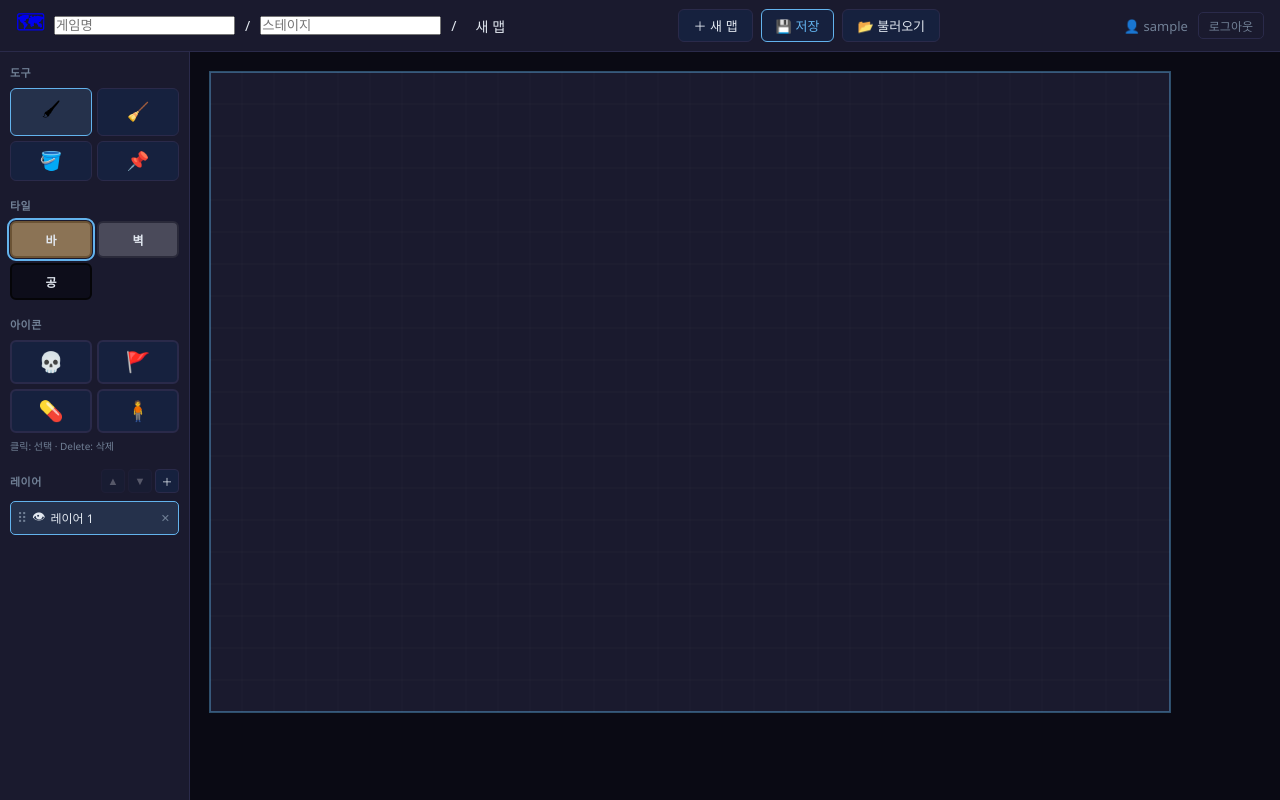
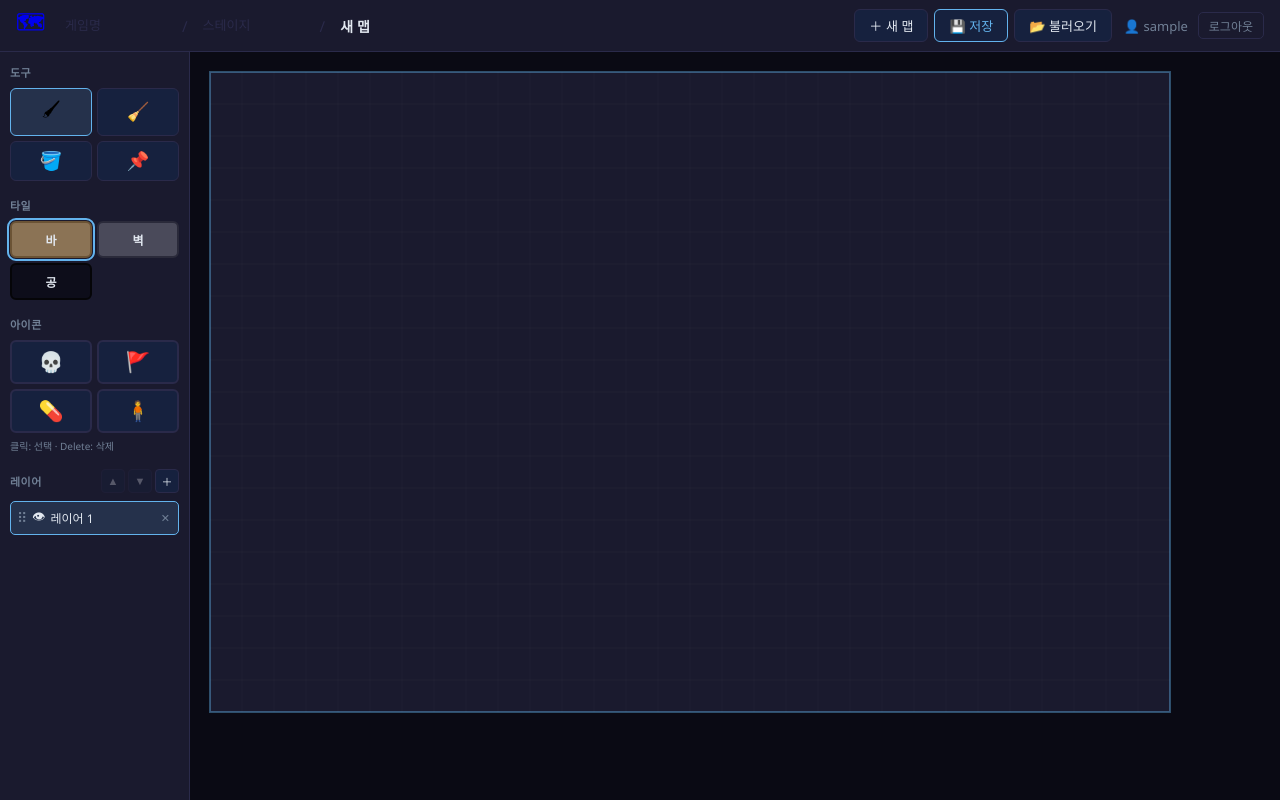
Before and after one commit to addbum421/d2m, a Django app: page /editor/ in a window 1280 px wide. Run offline with Django 4.2, Linux system fonts and the light colour scheme; the visitor is signed in with stand-in values (Sample User, id 1); data that the repository does not hold is empty.

Commit message:
fix: 에디터 헤더 레이아웃·인풋 스타일 수정
- meta-input / meta-sep 을 editor.css 로 이동 (editor.html 은 editor.css 만 로드)
- hover 시 테두리 표시, focus 시 accent 테두리 + surface2 배경 추가
- map-name-input 에 font-weight:600 + hover/focus 상태 추가
- 헤더 클래스 정리: header-left/center/right → header-meta/actions/user
- header-meta 에 flex:1 + min-width:0 으로 버튼 영역 밀리지 않게 고정
- index.css 에서 중복 meta-input/meta-sep 제거

Co-Authored-By: Claude Sonnet 4.6 <noreply@anthropic.com>

```diff
--- a/source_code/static/css/editor.css
+++ b/source_code/static/css/editor.css
@@ -168,26 +168,57 @@ body {
   z-index: 10;
 }
 
-.header-left   { display: flex; align-items: center; gap: 10px; flex: 1; }
-.header-center { display: flex; gap: 8px; }
-.header-right  { display: flex; align-items: center; gap: 10px; flex: 1; justify-content: flex-end; }
+/* 헤더 영역 구분 */
+.header-meta    { display: flex; align-items: center; gap: 6px; flex: 1; min-width: 0; }
+.header-actions { display: flex; align-items: center; gap: 6px; flex-shrink: 0; }
+.header-user    { display: flex; align-items: center; gap: 10px; flex-shrink: 0; margin-left: auto; }
 
 .logo { font-size: 1.3rem; font-weight: 700; letter-spacing: -0.5px; }
 
+/* 헤더 메타 인풋 (게임명 / 스테이지) */
+.meta-input {
+  background: transparent;
+  border: 1px solid transparent;
+  border-radius: 5px;
+  color: var(--text-muted);
+  font-size: 13px;
+  padding: 4px 8px;
+  width: 120px;
+  transition: color 0.15s, border-color 0.15s, background 0.15s;
+  outline: none;
+}
+.meta-input:hover {
+  border-color: var(--border);
+}
+.meta-input:focus {
+  border-color: var(--accent);
+  background: var(--surface2);
+  color: var(--text);
+}
+.meta-input::placeholder { color: var(--border); }
+
+.meta-sep {
+  color: var(--border);
+  font-size: 15px;
+  user-select: none;
+  flex-shrink: 0;
+}
+
+/* 헤더 맵 이름 인풋 */
 .map-name-input {
   background: transparent;
   border: 1px solid transparent;
   border-radius: 5px;
   color: var(--text);
   font-size: 14px;
-  padding: 5px 8px;
-  width: 200px;
+  font-weight: 600;
+  padding: 4px 8px;
+  width: 180px;
+  outline: none;
+  transition: border-color 0.15s, background 0.15s;
 }
-.map-name-input:focus {
-  border-color: var(--border);
-  background: var(--surface2);
-  outline: none;
-}
+.map-name-input:hover  { border-color: var(--border); }
+.map-name-input:focus  { border-color: var(--accent); background: var(--surface2); }
 
 .btn-header {
   background: var(--surface2);
--- a/source_code/templates/maps/editor.html
+++ b/source_code/templates/maps/editor.html
@@ -10,20 +10,23 @@
 
 <!-- ── 헤더 ─────────────────────────────────── -->
 <header class="header">
-  <div class="header-left">
-    <a href="{% url 'index' %}" class="logo" style="text-decoration:none">🗺</a>
+  <a href="{% url 'index' %}" class="logo" style="text-decoration:none" title="목록으로">🗺</a>
+
+  <div class="header-meta">
     <input id="map-game"  class="meta-input" placeholder="게임명" maxlength="50">
     <span class="meta-sep">/</span>
     <input id="map-stage" class="meta-input" placeholder="스테이지" maxlength="50">
     <span class="meta-sep">/</span>
     <input id="map-name"  class="map-name-input" value="새 맵" maxlength="50">
   </div>
-  <div class="header-center">
+
+  <div class="header-actions">
     <button id="btn-new"   class="btn-header" title="새 맵 (Ctrl+N)">＋ 새 맵</button>
     <button id="btn-save"  class="btn-header btn-save" title="저장 (Ctrl+S)">💾 저장</button>
     <button id="btn-load"  class="btn-header" title="불러오기">📂 불러오기</button>
   </div>
-  <div class="header-right">
+
+  <div class="header-user">
     <span class="user-info">👤 {{ user.username }}</span>
     <form method="post" action="{% url 'logout' %}" style="display:inline">
       {% csrf_token %}
```
Also changed, not shown: source_code/static/css/index.css (+0 -24 lines).
